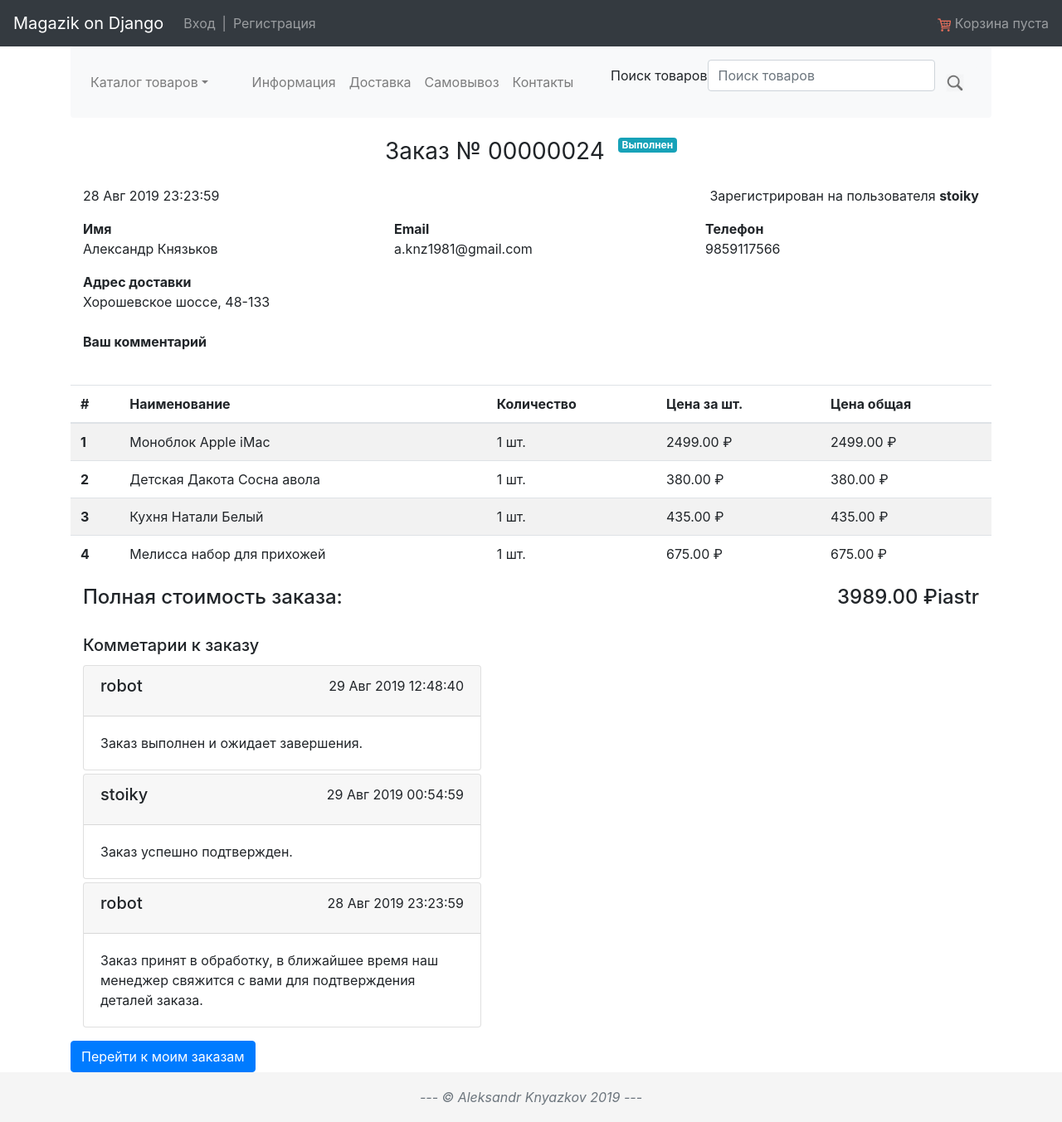
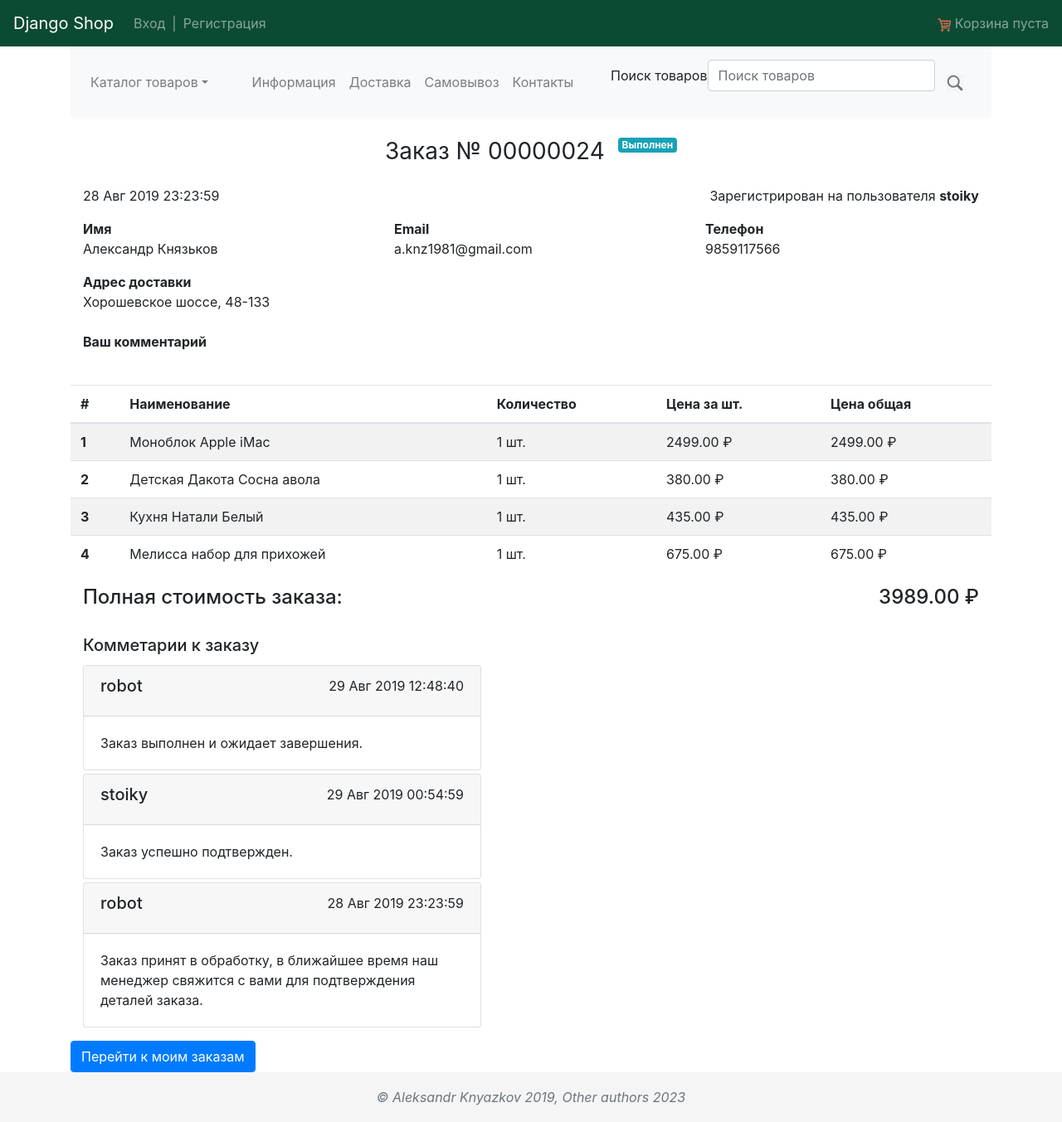
Before and after one commit to smiren/dmitry_proj, a Django app: a page that uses magaz/main/templates/layout/footer.html in a window 1280 px wide. Shown: the whole page at 83% size. Run offline with Django 3.2, Linux system fonts and the light colour scheme; data comes from the database, SQL or seed files in the repository; some libraries are stand-ins or nearby versions.

Commit message:
Update templates

```diff
--- a/magaz/customers/templates/orders/order_detail.html
+++ b/magaz/customers/templates/orders/order_detail.html
@@ -108,10 +108,10 @@
 	</table>
   </div>
   <div class="row">
-  	<div class="col"><h4>Полная стоимость заказа:</h4></div>
-  	<div class="col text-right">
-  	  <h4>{{order.total_cost}}&nbsp;&#8381;iastr</h4>
-  	</div>
+    <div class="col"><h4>Полная стоимость заказа:</h4></div>
+    <div class="col text-right">
+      <h4>{{order.total_cost}}&nbsp;&#8381;</h4>
+    </div>
   </div>
   {% if comments %}
   	<div class="row mt-4">
--- a/magaz/customers/templates/profile/orders.html
+++ b/magaz/customers/templates/profile/orders.html
@@ -35,7 +35,7 @@
 		  	<div class="card-body">
 		  		<div class="d-flex justify-content-between">
 		  			<div>
-		    			<p class="card-text">Стоимость заказа <b>{{order.total_cost}}&nbsp;&#8381;iastr</b></p>
+						<p class="card-text">Стоимость заказа <b>{{order.total_cost}}&nbsp;&#8381;</b></p>
 		    		</div>
 		    		<div>
 		    			<a href="{{order.get_absolute_url}}">Детали заказа</a>
--- a/magaz/main/templates/layout/footer.html
+++ b/magaz/main/templates/layout/footer.html
@@ -2,7 +2,7 @@
 <footer class="footer">
       <div class="container">
         <span class="text-muted">
-            <p class="text-center font-italic">--- © Aleksandr Knyazkov 2019 ---</p>
+            <p class="text-center font-italic">© Aleksandr Knyazkov 2019, Other authors {% now 'Y' %} </p>
         </span>
       </div>
 </footer>
--- a/magaz/main/templates/layout/navbar.html
+++ b/magaz/main/templates/layout/navbar.html
@@ -1,8 +1,8 @@
 {% load static %}
 {% load main_app_tags %}
-<nav class="navbar navbar-expand navbar-dark bg-dark">
+<nav class="navbar navbar-expand navbar-dark" style="background-color: #0C4B33;"> <!--style="background-color: #44b78b;">-->
   <a class="navbar-brand" href={% url 'main:index' %}>
-    <span class='align-middle'>Magazik on Django</span>
+    <span class='align-middle'>Django Shop</span>
   </a>
   <div class="collapse navbar-collapse">
     {% if user.is_authenticated %}
@@ -35,7 +35,7 @@
       </li>
       {% else %}
       <li class="nav-item">
-        <span class="navbar-text text-light">{{cart.price}} &#8381;iastr<img src="{% static 'img/favicon.ico' %}" alt="">&nbsp;<span class='badge badge-info'>&nbsp;{{cart|length}}&nbsp;</span></span>
+        <span class="navbar-text text-light">{{cart.price}} &#8381;<img src="{% static 'img/favicon.ico' %}" alt="">&nbsp;<span class='badge badge-info'>&nbsp;{{cart|length}}&nbsp;</span></span>
       </li>
       <li class="nav-item">
         <a class="nav-link" data-toggle="modal" href="#CartModal">Посмотреть корзину</a>
--- a/magaz/store/templates/store/cart.html
+++ b/magaz/store/templates/store/cart.html
@@ -64,7 +64,7 @@
       <h3>Общая стоимость заказа:</h3>
     </div>
     <div class='col-4 text-right'>
-      <h3>{{cart.price}}&nbsp;&#8381;iastr</h3>
+      <h3>{{cart.price}}&nbsp;&#8381;</h3>
     </div>
   </div>
   <div class='row'>
--- a/magaz/store/templates/store/product_detail.html
+++ b/magaz/store/templates/store/product_detail.html
@@ -25,7 +25,7 @@
 				<dt class="col-3">Категория</dt>
 				<dd class="col-9">{{product.category}}</dd>
 				<dt class="col-3">Стоимость</dt>
-				<dd class="col-9">{{product.price}} &#8381;iastr</dd>
+				<dd class="col-9">{{product.price}} &#8381;</dd>
 				<dt class="col-3">Описание</dt>
 				<dd class="col-12">{{product.description}}</dd>
 			</dl>
--- a/magaz/store/templates/store/products_list.html
+++ b/magaz/store/templates/store/products_list.html
@@ -50,7 +50,7 @@
         </div>
     </div>
 	{% else %}
-		К сожалению ничего не найдено. :(
+		По вашему запросу товаров не найдено
 	{% endif %}
 	{% if is_paginated %}
 		{% bootstrap_pagination page_obj url=search_url %}
```
